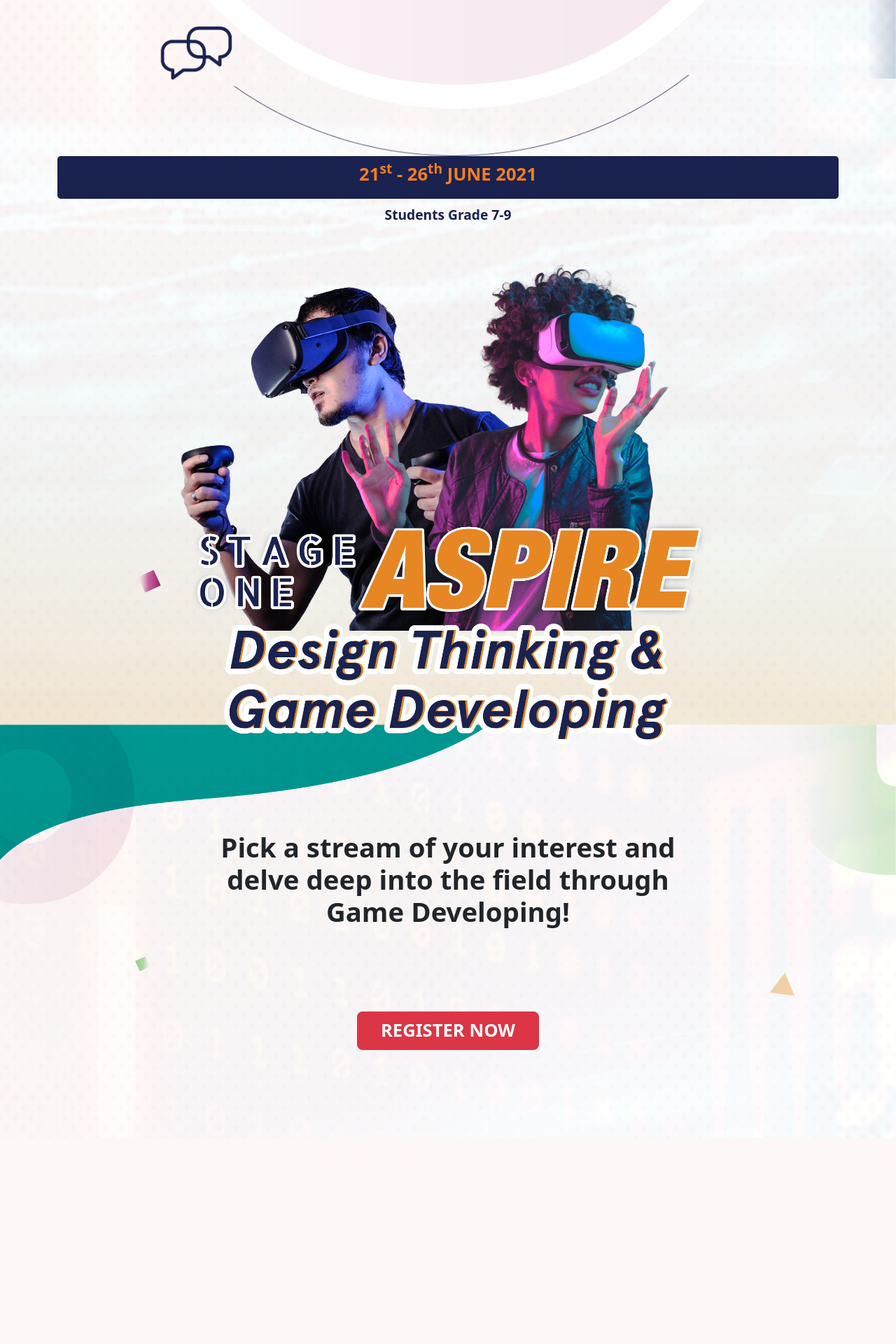
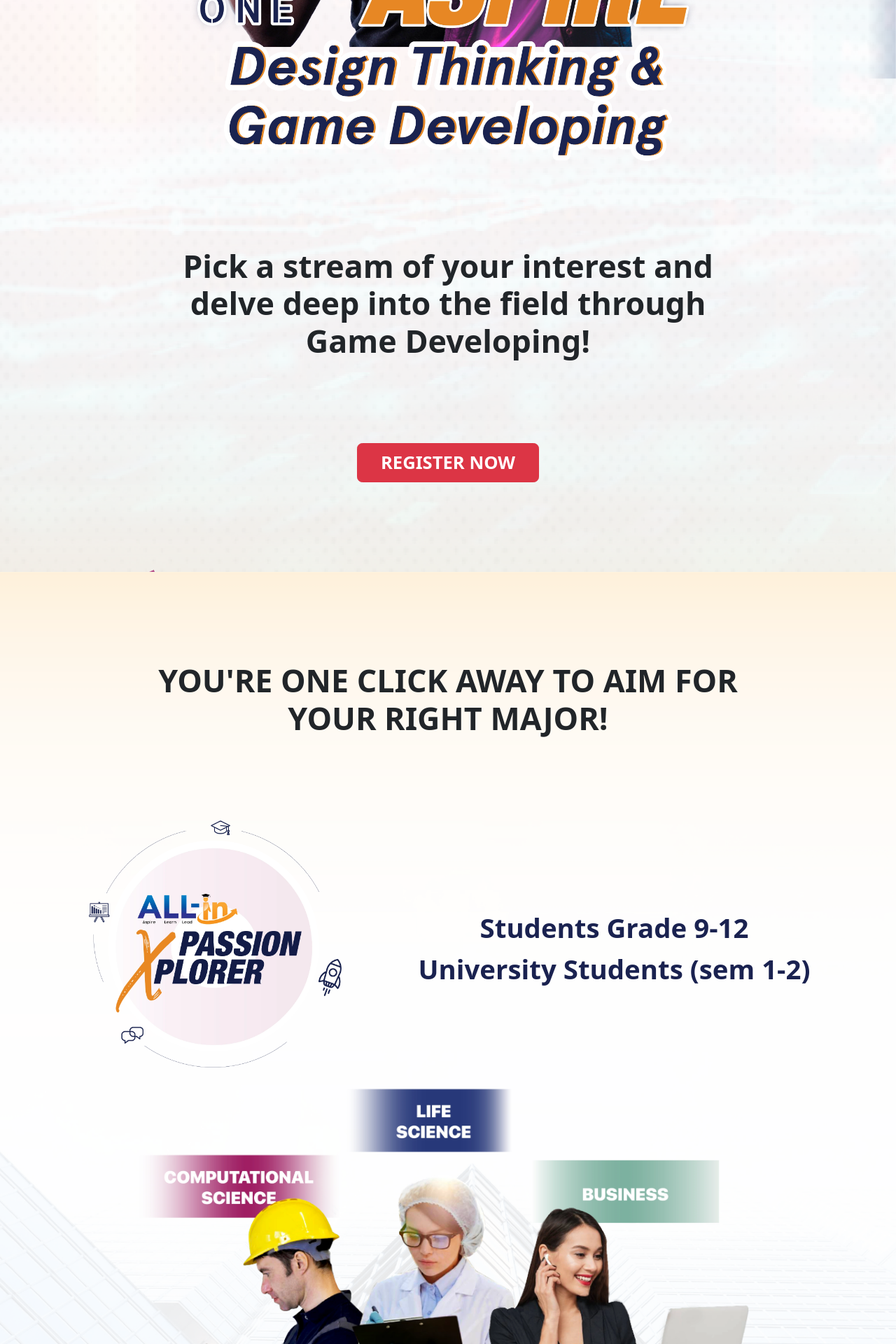
Before and after one commit to all-inedu/px-jx, a PHP site: page /pxjx/view/index.php in a window 1280 px wide. Shown: the part 1240-3160 px from the top of the page at 70% size. Before the commit the page ends 2851 px from the top, so only its background shows below. Run offline with PHP 8.4, Linux system fonts and the light colour scheme; some libraries are stand-ins or nearby versions.

Commit message:
update hafidz

```diff
--- /dev/null
+++ b/index.php
@@ -0,0 +1 @@
+<?php include ("../view/index.php") ?>
--- a/view/index.php
+++ b/view/index.php
@@ -2,6 +2,7 @@
 
 <!DOCTYPE html>
 <html lang="en">
+
 <head>
     <!-- Required meta tags -->
     <meta charset="utf-8">
@@ -10,64 +11,189 @@
     <!-- Bootstrap CSS -->
     <link rel="stylesheet" href="<?php echo $base_url; ?>assets/css/bootstrap.min.css">
     <style type="text/css">
-		body { background-image: url('../assets/img/LP_JX_BG-04.png'); background-size: 100%; }
-		.mt-10 { margin-top: 10%; } .pb-10 { padding-bottom: 10%; }
-		.container-fluid .row h4, .container-fluid .row h3{ font-weight: bold; }
-		h4.jx-title {
+    #JX {
+        background-image: url('../assets/img/webp/LP_JX_BG-04.webp');
+        background-size: cover;
+        background-repeat: no-repeat;
+        padding: 10% 0;
+    }
+
+    #PX {
+        background-image: url('../assets/img/webp/LP_PX_BG-03.webp');
+        background-size: cover;
+        background-repeat: no-repeat;
+        background-position: center-bottom;
+        padding: 10% 0;
+    }
+
+    .mt-10 {
+        margin-top: 10%;
+    }
+
+    .pb-10 {
+        padding-bottom: 10%;
+    }
+
+    .container-fluid .row h4,
+    .container-fluid .row h3 {
+        font-weight: bold;
+    }
+
+    h3.jx-title {
+        font-size: 3.5vw;
+        font-weight: 800;
+    }
+
+    h3.px-title {
+        color: white;
+        font-size: 3.5vw;
+        font-weight: 800;
+        text-shadow: 1px 1px #aaaaaa;
+    }
+
+    .jx-col-bold {
+        background-color: #1a2250;
+        color: #f57e20;
+        padding: 0.7em 1.5em;
+        border-radius: .3em;
+    }
+
+    .f-2 {
+        padding-top: 5px;
         font-size: 3vw;
     }
-		.jx-col-bold { background-color: #1a2250; color: #f57e20; padding: 0.7em 1.5em; border-radius: .3em;}
-		.f-2 { font-size: 2vw; } .f-1 { font-size: 1.5vw; }
+
+    .f-1 {
+        font-size: 1.8vw;
+    }
+
+    .btn-pxjx {
+        font-weight: bold;
+        font-size: 2vw;
+        border-radius: .3em;
+        padding: .3em 1.3em
+    }
+
+    @media only screen and (max-width: 600px) {
+        h3.jx-title {
+            font-size: 4vw;
+        }
+
+        .f-2 {
+            font-size: 3.5vw;
+        }
+
+        .f-1 {
+            font-size: 3vw;
+        }
+
+        .btn-pxjx {
+            font-size: 3.5vw;
+        }
+    }
     </style>
     <title></title>
 </head>
+
 <body>
-<div class="container-fluid">
-	<div class="container mt-10 pb-10">
+    <div class="container-fluid" id="JX">
+        <div class="container">
             <div class="row text-center">
                 <div class="col">
-				<h4 class="jx-title">YOU'RE ONE CLICK AWAY TO AIM FOR<BR>YOUR RIGHT MAJOR!</h4>
+                    <h3 class="jx-title">YOU'RE ONE CLICK AWAY TO AIM FOR<BR>YOUR RIGHT MAJOR!</h4>
                 </div>
             </div>
             <div class="row align-items-center text-center mt-10">
-			<div class="col-xxl-5">
-				<img src="../assets/img/LP_JX_ASET-07.png" alt="ALL-in Junior Xplorer" width="100%">
+                <div class="col-5">
+                    <img src="../assets/img/webp/LP_JX_ASET-07.webp" alt="ALL-in Junior Xplorer" width="80%">
                 </div>
-			<div class="col-xxl-7">
+                <div class="col-7">
                     <div class="row">
-					<div class="col-xxl">
+                        <div class="col-xl">
                             <div class="jx-col-bold">
                                 <h3 class="f-2">21<sup>st</sup> - 26<sup>th</sup> JUNE 2021</h3>
                             </div>
                         </div>
                     </div>
                     <div class="row">
-					<div class="col-xxl" style="padding: .7em;color: #1a2250">
+                        <div class="col-xl" style="padding: .7em;color: #1a2250">
                             <h4 class="f-1">Students Grade 7-9</h4>
                         </div>
                     </div>
                 </div>
             </div>
-		<div class="row text-center">
-			<div class="col-xxl">
-				<img src="../assets/img/LP_JX_ASET-06.png" alt="ALL-in Junior Xplorer Stage One Aspire" width="70%">
+            <div class="row text-center mt-4">
+                <div class="col-xl">
+                    <img src="../assets/img/webp/LP_JX_ASET-06.webp" alt="ALL-in Junior Xplorer Stage One Aspire"
+                        width="70%">
                 </div>
             </div>
             <div class="row text-center mt-10">
-			<div class="col-xxl">
-				<h4 class="jx-title">Pick a stream of your interest and <br> delve deep into the field through <br> Game Developing!</h4>
+                <div class="col-xl">
+                    <h3 class="jx-title">Pick a stream of your interest and <br> delve deep into the field through <br>
+                        Game Developing!</h3>
                 </div>
             </div>
             <div class="row text-center mt-10">
-			<div class="col-xxl">
-				<button class="btn btn-danger" style="font-weight:bold; font-size: 2vw; border-radius: .3em;padding: .3em 1.3em">REGISTER NOW</button>
+                <div class="col-xl">
+                    <button class="btn btn-danger btn-pxjx">REGISTER
+                        NOW</button>
                 </div>
             </div>
         </div>
 
     </div>
-<script src="https://cdn.jsdelivr.net/npm/bootstrap@5.0.1/dist/js/bootstrap.bundle.min.js" integrity="sha384-gtEjrD/SeCtmISkJkNUaaKMoLD0//ElJ19smozuHV6z3Iehds+3Ulb9Bn9Plx0x4" crossorigin="anonymous"></script>
-<script src="https://code.jquery.com/jquery-3.6.0.min.js" integrity="sha256-/xUj+3OJU5yExlq6GSYGSHk7tPXikynS7ogEvDej/m4=" crossorigin="anonymous"></script>
-<script src="https://code.jquery.com/ui/1.12.1/jquery-ui.min.js" integrity="sha256-VazP97ZCwtekAsvgPBSUwPFKdrwD3unUfSGVYrahUqU=" crossorigin="anonymous"></script>
+
+    <div class="container-fluid" id="PX">
+        <div class="container">
+            <div class="row text-center">
+                <div class="col">
+                    <h3 class="jx-title">YOU'RE ONE CLICK AWAY TO AIM FOR<BR>YOUR RIGHT MAJOR!</h4>
+                </div>
+            </div>
+            <div class="row align-items-center text-center mt-10">
+                <div class="col-5">
+                    <img src="../assets/img/webp/LP_PX_ASET-08.webp" alt="ALL-in Passion Xplorer" width="80%">
+                </div>
+                <div class="col-7 mt-3">
+                    <div class="row">
+                        <div class="col-xl" style="padding: .7em;color: #1a2250">
+                            <h4 class="f-2">Students Grade 9-12</h4>
+                            <h4 class="f-2">University Students (sem 1-2)</h4>
+                        </div>
+                    </div>
+                </div>
+            </div>
+            <div class="row text-center mt-4">
+                <div class="col-xl">
+                    <img src="../assets/img/webp/LP_PX_ASET-09.webp" alt="ALL-in Passion Xplorer" width="80%">
+                </div>
+            </div>
+            <div class="row text-center mt-10">
+                <div class="col-xl">
+                    <h3 class="px-title">Choose beetwen three important <br> roles and work to solve real <br>
+                        corporate issues!</h3>
+                </div>
+            </div>
+            <div class="row text-center mt-10">
+                <div class="col-xl">
+                    <button class="btn btn-danger btn-pxjx">REGISTER
+                        NOW</button>
+                </div>
+            </div>
+        </div>
+
+    </div>
+
+
+
+    <script src="https://cdn.jsdelivr.net/npm/bootstrap@5.0.1/dist/js/bootstrap.bundle.min.js"
+        integrity="sha384-gtEjrD/SeCtmISkJkNUaaKMoLD0//ElJ19smozuHV6z3Iehds+3Ulb9Bn9Plx0x4" crossorigin="anonymous">
+    </script>
+    <script src="https://code.jquery.com/jquery-3.6.0.min.js"
+        integrity="sha256-/xUj+3OJU5yExlq6GSYGSHk7tPXikynS7ogEvDej/m4=" crossorigin="anonymous"></script>
+    <script src="https://code.jquery.com/ui/1.12.1/jquery-ui.min.js"
+        integrity="sha256-VazP97ZCwtekAsvgPBSUwPFKdrwD3unUfSGVYrahUqU=" crossorigin="anonymous"></script>
 </body>
+
 </html>
```
Also changed, not shown: assets/img/webp/LP_JX_ASET-06.webp (added), assets/img/webp/LP_JX_ASET-07.webp (added), assets/img/webp/LP_JX_BG-04.webp (added), assets/img/webp/LP_PX_ASET-08.webp (added), assets/img/webp/LP_PX_ASET-09.webp (added), assets/img/webp/LP_PX_BG-03.webp (added). Lines whose indentation alone changed are shown as unchanged.
